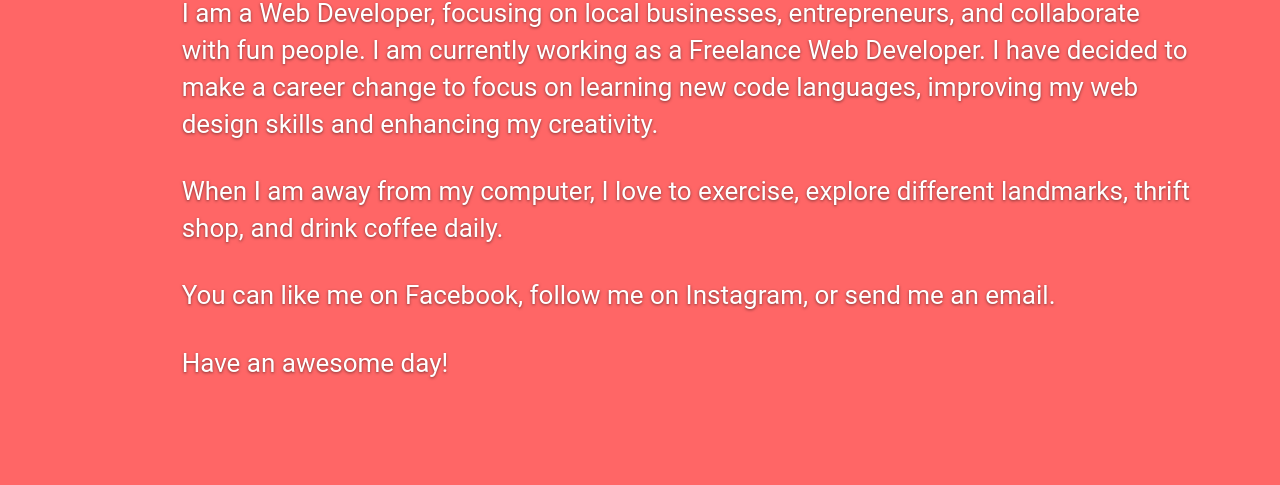
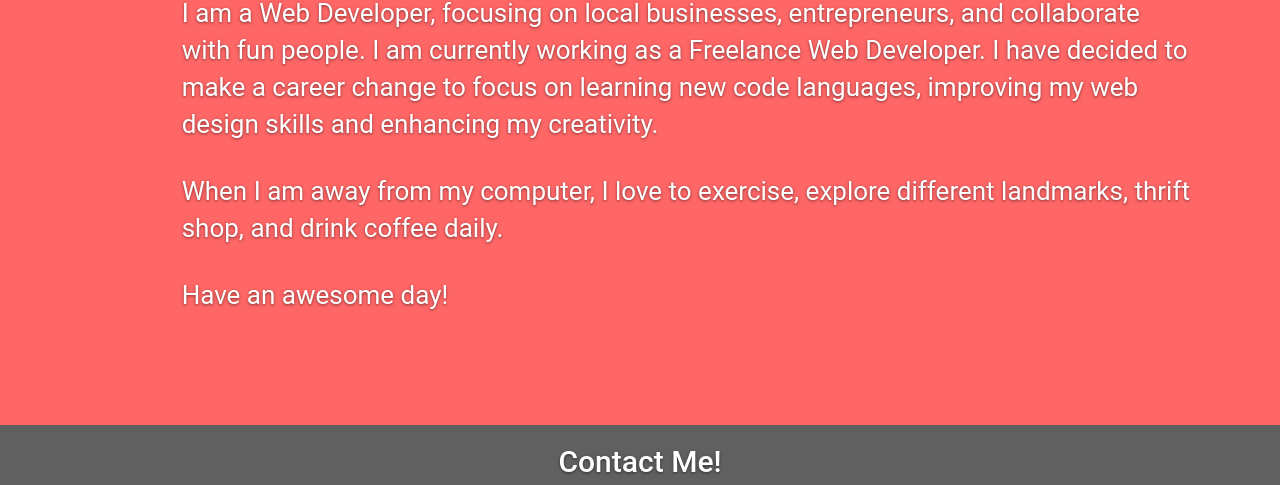
Before and after one commit to MarkJamin/Mark-Jamin-Updated, a plain HTML site: page index.html in a window 1280 px wide. Shown: the part 1512-1997 px from the top of the page. Drawn offline with nearby package versions, Linux system fonts and the light colour scheme; a web font is replaced by a local one.

Commit message:
Update index.html

```diff
--- a/index.html
+++ b/index.html
@@ -109,8 +109,6 @@
         <br>
         <p class="About-Me">When I am away from my computer, I love to exercise, explore different landmarks, thrift shop, and drink coffee daily.</p>
         <br>
-        <p class="About-Me">You can like me on <a href="http://www.facebook.com/MarkJaminWebDev" target="_blank">Facebook</a>, follow me on <a href="http://www.instagram.com/mark.jamin" target="_blank">Instagram</a>, or send me an <a href="mailto:markjaminbusiness@gmail.com?subject=Website Inquiry">email.</a></p>
-        <br>
         <p class="About-Me">Have an awesome day!</p>
       </div>
   </div>
```
